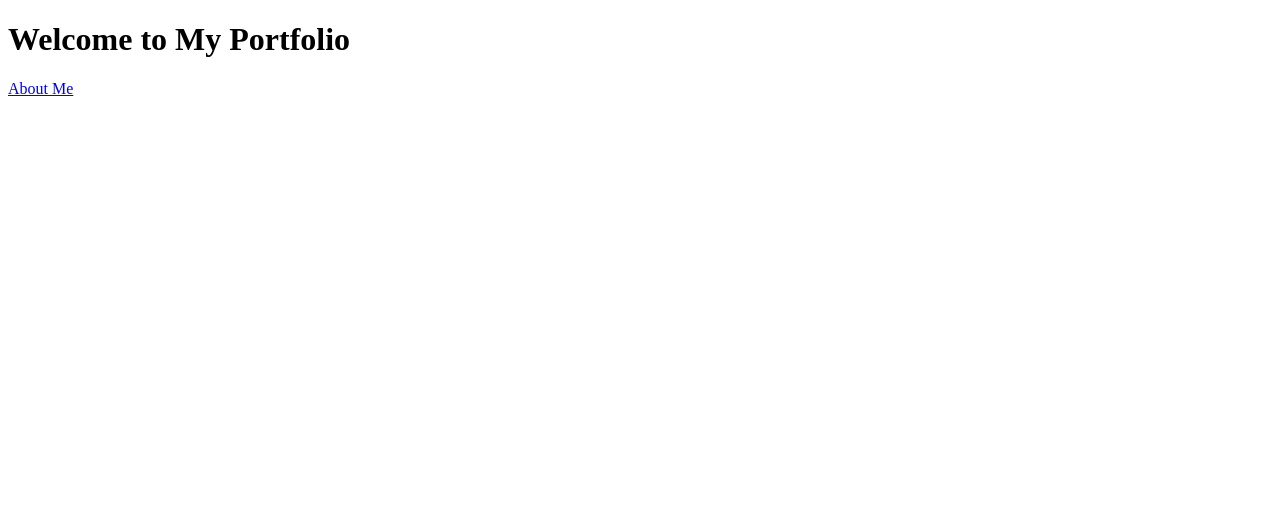
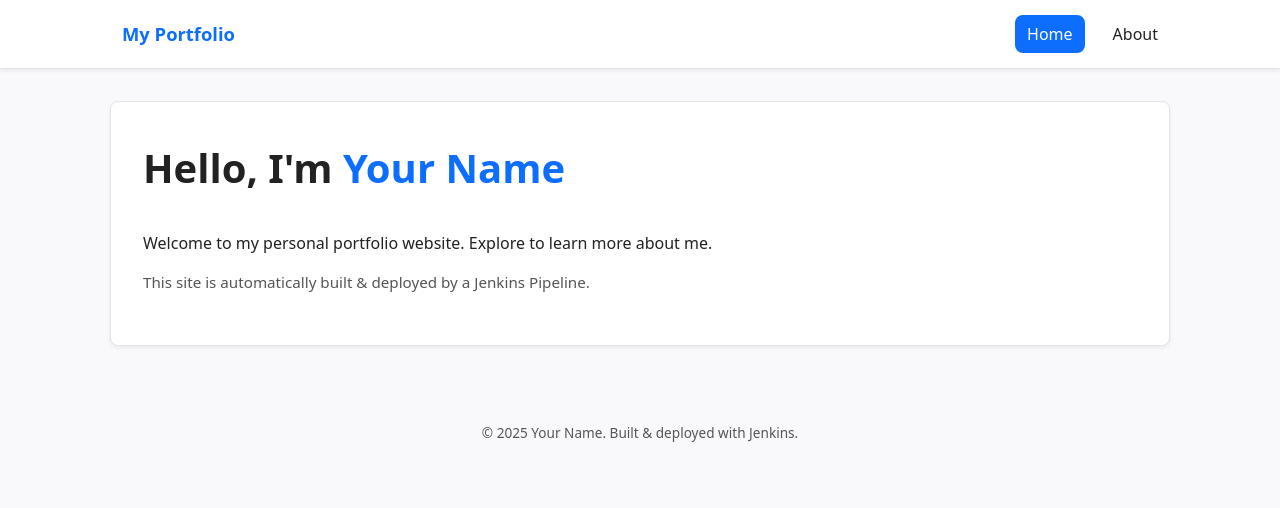
Before and after one commit to Poojakambale24/portfolio-jenkins, a plain HTML site: page index.html in a window 1280 px wide. Drawn offline with Linux system fonts and the light colour scheme.

Commit message:
Enhance portfolio pages, add styling, README instructions, Jenkinsfile CI/CD pipeline

```diff
--- a/index.html
+++ b/index.html
@@ -1,11 +1,30 @@
 <!DOCTYPE html>
-<html>
+<html lang="en">
 <head>
-    <title>My Portfolio</title>
-    <link rel="stylesheet" href="styles.css">
+    <meta charset="UTF-8">
+    <meta name="viewport" content="width=device-width,initial-scale=1.0">
+    <title>My Portfolio - Home</title>
+    <link rel="stylesheet" href="style.css">
 </head>
 <body>
-    <h1>Welcome to My Portfolio</h1>
-    <a href="about.html">About Me</a>
+    <header>
+        <nav class="nav">
+            <a href="index.html" class="logo">My Portfolio</a>
+            <ul>
+                <li><a href="index.html" class="active">Home</a></li>
+                <li><a href="about.html">About</a></li>
+            </ul>
+        </nav>
+    </header>
+    <main>
+        <section class="hero">
+            <h1>Hello, I'm <span class="accent">Your Name</span></h1>
+            <p>Welcome to my personal portfolio website. Explore to learn more about me.</p>
+            <p class="note">This site is automatically built & deployed by a Jenkins Pipeline.</p>
+        </section>
+    </main>
+    <footer>
+        <p>&copy; 2025 Your Name. Built & deployed with Jenkins.</p>
+    </footer>
 </body>
 </html>
--- a/style.css
+++ b/style.css
@@ -1,5 +1,44 @@
+:root {
+  --bg: #f9f9fb;
+  --text: #222;
+  --accent: #0d6efd;
+  --accent-hover: #0a58ca;
+  --border: #e2e2e8;
+  --radius: 8px;
+  --shadow: 0 2px 4px rgba(0,0,0,.06);
+}
+
+* { box-sizing: border-box; }
 body {
-  padding: 20px;
-  background: #f0f0f0;
-  font-family: Arial;
+  margin: 0;
+  font-family: system-ui, Arial, sans-serif;
+  line-height: 1.5;
+  color: var(--text);
+  background: var(--bg);
+  -webkit-font-smoothing: antialiased;
 }
+
+header { background:#fff; border-bottom:1px solid var(--border); box-shadow: var(--shadow); }
+.nav { display:flex; align-items:center; justify-content:space-between; max-width:1100px; margin:0 auto; padding:.75rem 1.25rem; }
+.nav .logo { font-weight:600; text-decoration:none; color:var(--accent); font-size:1.15rem; }
+.nav ul { list-style:none; display:flex; gap:1rem; margin:0; padding:0; }
+.nav a { text-decoration:none; color:var(--text); padding:.5rem .75rem; border-radius:var(--radius); transition:.2s background,color; }
+.nav a:hover { background:var(--accent); color:#fff; }
+.nav a.active { background:var(--accent); color:#fff; }
+
+main { max-width:1100px; margin:2rem auto; padding:0 1.25rem; }
+.hero { background:#fff; padding:2.25rem 2rem; border:1px solid var(--border); border-radius:var(--radius); box-shadow: var(--shadow); }
+.hero h1 { margin-top:0; font-size:clamp(1.75rem,4vw,2.5rem); }
+.accent { color:var(--accent); }
+.note { font-size:.95rem; color:#555; }
+
+.content { background:#fff; padding:2rem; border:1px solid var(--border); border-radius:var(--radius); box-shadow: var(--shadow); }
+.content h1 { margin-top:0; }
+
+footer { text-align:center; padding:2rem 1rem 3rem; font-size:.85rem; color:#555; }
+
+@media (max-width:700px) {
+  .nav ul { gap:.5rem; }
+  .nav a { padding:.4rem .6rem; }
+  .hero, .content { padding:1.5rem 1.25rem; }
+}
```
Also changed, not shown: about.html (+23 -4 lines), 2 other files.
